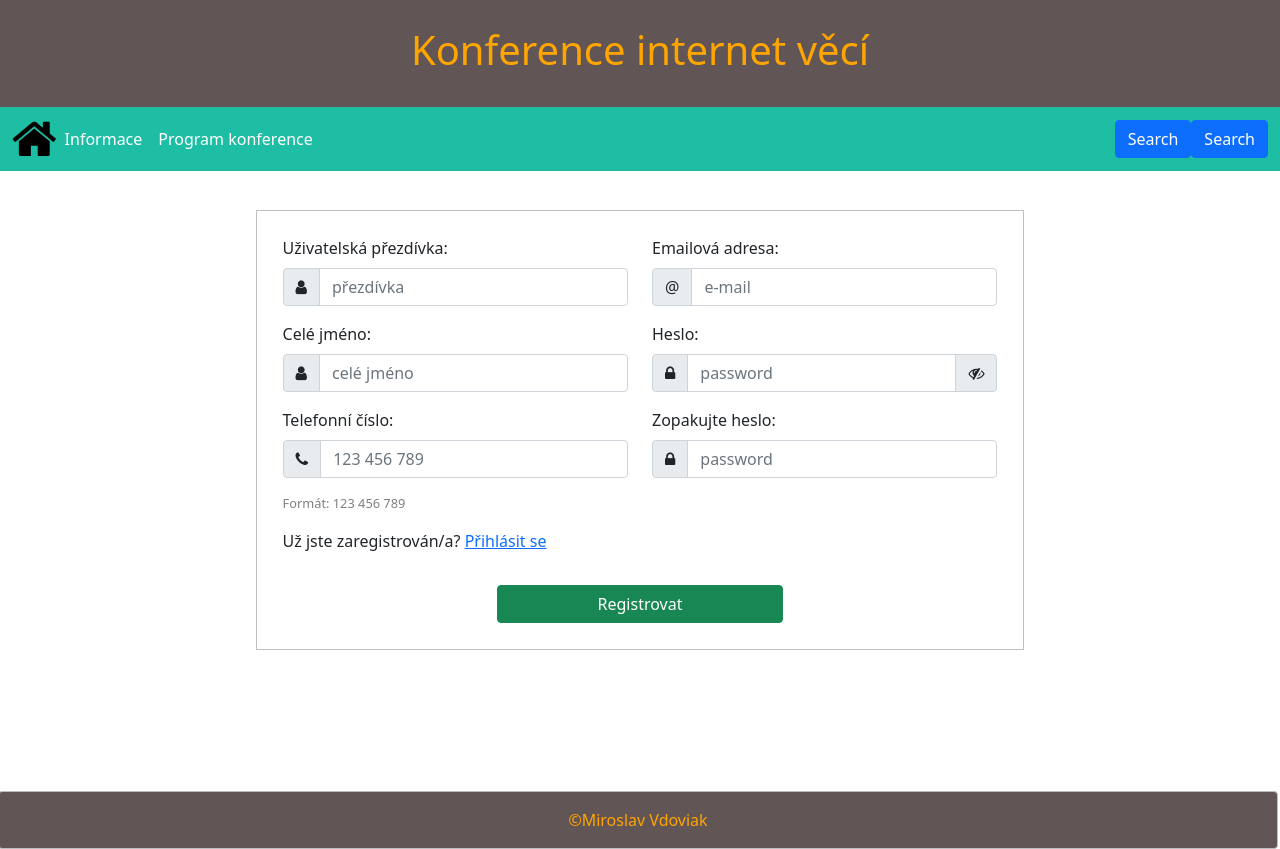
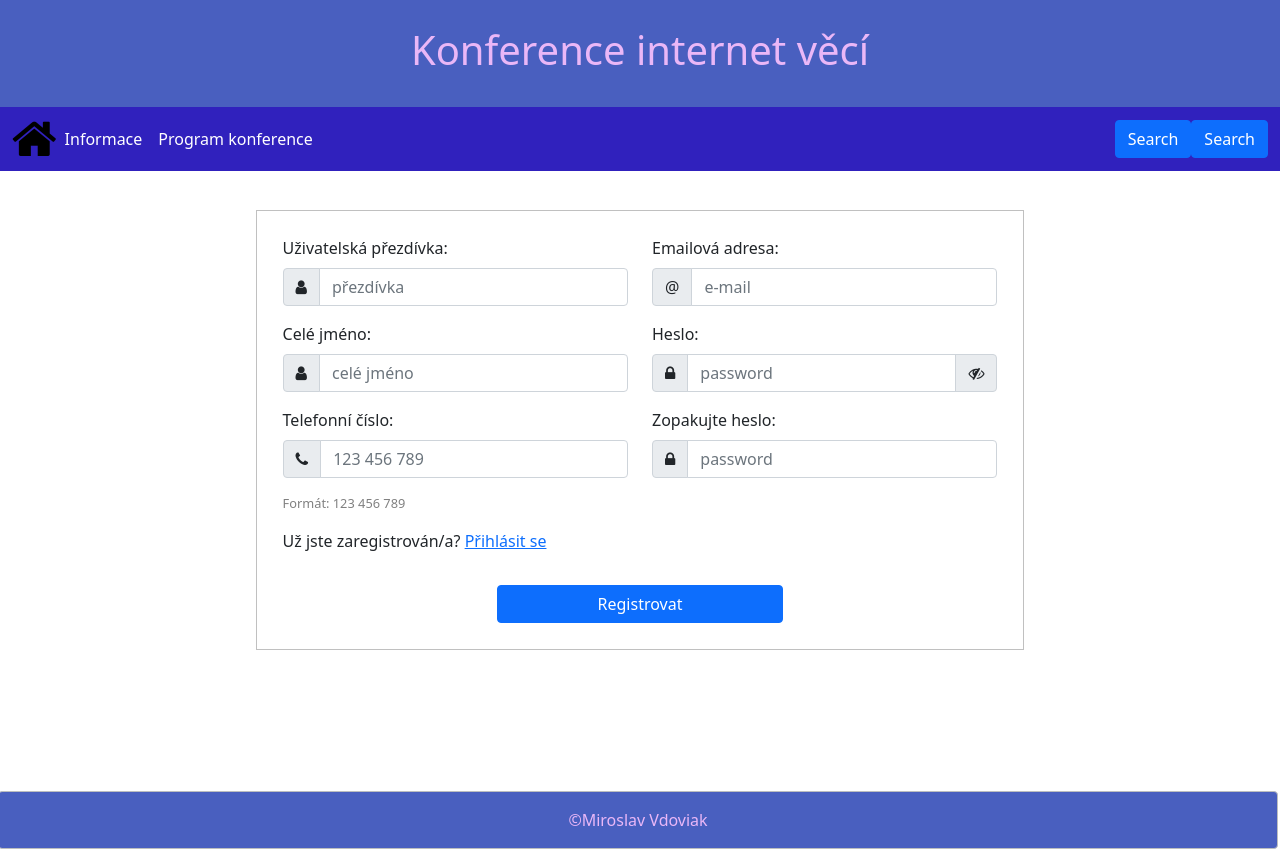
Before and after one commit to MiraVdov/semestralka-web, a PHP site: page /registration.php in a window 1280 px wide. Run offline with PHP 8.4, Linux system fonts and the light colour scheme.

Commit message:
vysledne barvy

```diff
--- a/registration.php
+++ b/registration.php
@@ -100,7 +100,7 @@
       </div>
       <div class="row mx-auto" id="formSubmit">
         <!--Submit-->
-        <button type="submit" class="btn btn-success" value="registration">Registrovat</button>
+        <button type="submit" class="btn btn-primary" value="registration">Registrovat</button>
       </div>
     </form>
   </div>
--- a/style.css
+++ b/style.css
@@ -1,8 +1,8 @@
 /*style*/
 #title{
     padding: 2% 0%;
-    background-color: rgba(51, 36, 36, 0.774);
-    color: orange;
+    background-color: rgba(20, 48, 173, 0.774);
+    color: rgb(234, 183, 247);
     height: 10%;
 }
 
@@ -18,7 +18,7 @@ body{
 }
 
 .navbar{
-    background-color: rgb(30, 190, 164) !important;
+    background-color: rgb(48, 33, 189) !important;
 }
 
 #home:hover{
@@ -55,8 +55,8 @@ footer{
 
 #footer{
     position: relative;
-    background-color: rgba(51, 36, 36, 0.774);
-    color: orange;
+    background-color: rgba(20, 48, 173, 0.774);
+    color: rgb(234, 183, 247);
     width: 100%;
     text-align: center;
     margin-left: -2px;
```
